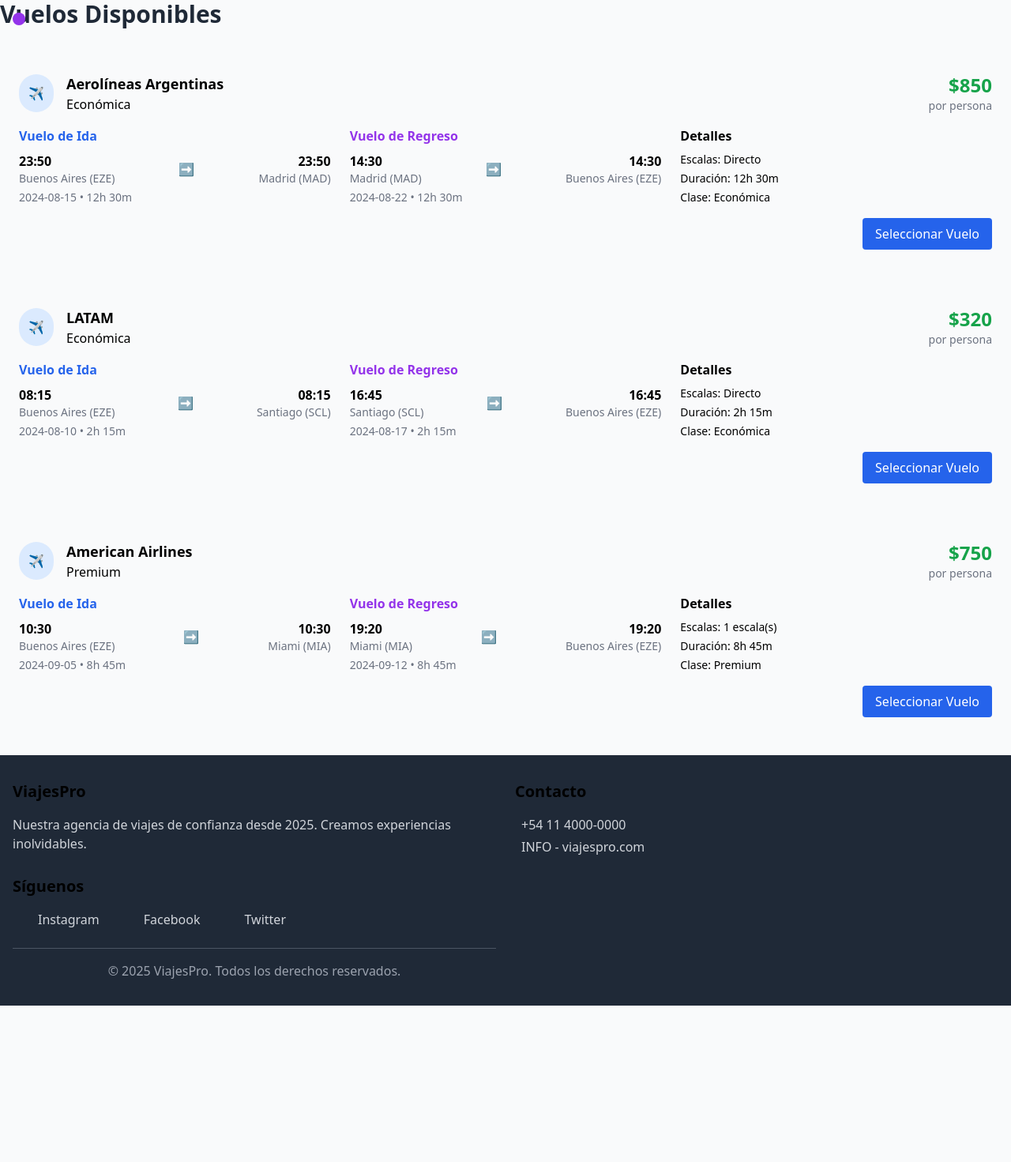
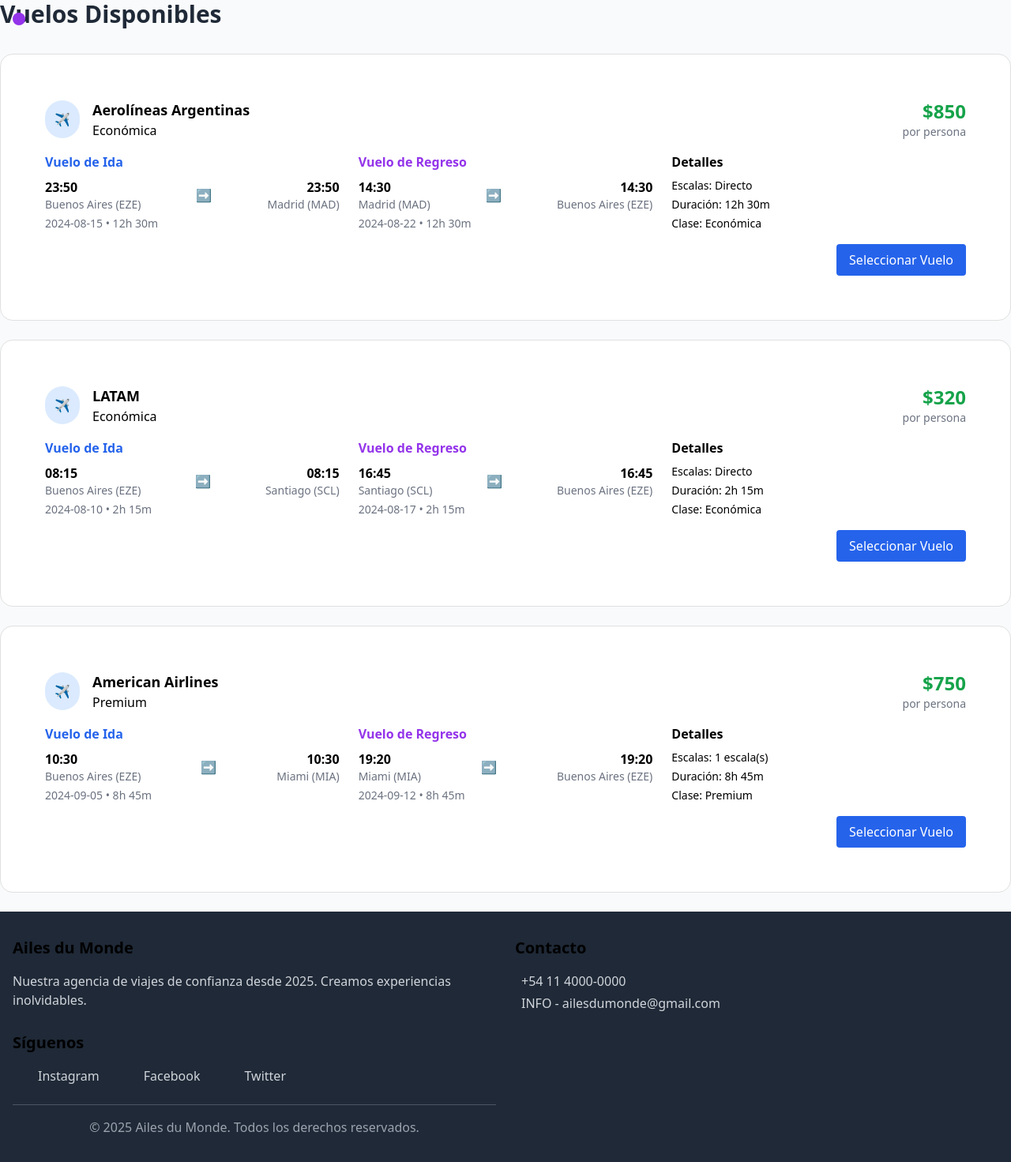
Before and after one commit to Tevez24/Ales_de_munde, a Django app: page /vuelos/ in a window 1280 px wide. Shown: the whole page at 79% size. Before the commit the page ends 1273 px from the top, so only its background shows below. Run offline with Django 4.2, Linux system fonts and the light colour scheme; some libraries are stand-ins or nearby versions.

Commit message:
Refactor: Unificar marca a Ailes du Monde en plantillas

```diff
--- a/Carrito_project/Carrito_app/templates/Carrito_app/acerca.html
+++ b/Carrito_project/Carrito_app/templates/Carrito_app/acerca.html
@@ -7,7 +7,7 @@
   <meta charset="UTF-8" />
   <meta name="viewport" content="width=device-width, initial-scale=1.0" />
   <title>{% block title %}Ailes Du Monde{% endblock %}</title>
-  <link rel="stylesheet" href="{% static 'estilos.css' %}">
+  <link rel="stylesheet" href="{% static 'Carrito_app/css/estilos.css' %}">
   <title>Acerca -  AILES DU MONDE</title>
   <!-- Tailwind CDN para mantener los estilos tal cual -->
   <script src="https://cdn.tailwindcss.com"></script>
@@ -41,7 +41,7 @@
       <div class="grid grid-cols-1 lg:grid-cols-2 gap-12 items-center">
         <div>
           <p class="text-gray-600 mb-6 text-lg leading-relaxed">
-            ViajesPro nació en 2010 con la visión de hacer que los viajes sean accesibles
+            Ailes du Monde nació en 2010 con la visión de hacer que los viajes sean accesibles
             y extraordinarios para todos. Comenzamos como una pequeña agencia familiar y
             hemos crecido hasta convertirnos en una de las agencias de viajes más confiables
             de la región.
--- a/Carrito_project/Carrito_app/templates/Carrito_app/arrepentimiento.html
+++ b/Carrito_project/Carrito_app/templates/Carrito_app/arrepentimiento.html
@@ -160,13 +160,13 @@
     <div class="container mx-auto px-4">
       <div class="grid grid-cols-2 md:grid-cols-2 gap-6">
         <div>
-          <h3 class="text-xl font-bold mb-4">ViajesPro</h3>
+          <h3 class="text-xl font-bold mb-4">Ailes du Monde</h3>
           <p class="text-gray-300">Nuestra agencia de viajes de confianza desde 2025. Creamos experiencias inolvidables.</p>
         </div>
         <div>
           <h3 class="text-xl font-bold mb-4">Contacto</h3>
           <p class="text-gray-300 mb-1"><i data-lucide="phone" class="h-4 w-4 mr-2 inline"></i>+54 11 4000-0000</p>
-          <p class="text-gray-300"><i data-lucide="mail" class="h-4 w-4 mr-2 inline"></i>INFO - viajespro.com</p>
+          <p class="text-gray-300"><i data-lucide="mail" class="h-4 w-4 mr-2 inline"></i>INFO - ailesdumonde@gmail.com</p>
         </div>
         <div>
           <h3 class="text-xl font-bold mb-4">Síguenos</h3>
@@ -188,7 +188,7 @@
 </div>
 
       <div class="border-t border-gray-600 mt-6 pt-4 text-center text-gray-400">
-        &copy; 2025 ViajesPro. Todos los derechos reservados.
+        &copy; 2025 Ailes du Monde. Todos los derechos reservados.
       </div>
     </div>
 </footer>
--- a/Carrito_project/Carrito_app/templates/Carrito_app/base.html
+++ b/Carrito_project/Carrito_app/templates/Carrito_app/base.html
@@ -6,7 +6,7 @@
   <meta name="viewport" content="width=device-width, initial-scale=1.0">
   <title>{% block title %}Ailes du Monde{% endblock %}</title>
   <script src="https://cdn.tailwindcss.com"></script>
-  <link rel="stylesheet" href="{% static 'estilos.css' %}">
+  <link rel="stylesheet" href="{% static 'Carrito_app/css/estilos.css' %}">
   <script src="https://cdn.jsdelivr.net/npm/lucide@latest/dist/lucide.min.js"></script>
 </head>
 <body class="bg-gray-50">
--- a/Carrito_project/Carrito_app/templates/Carrito_app/vuelos.html
+++ b/Carrito_project/Carrito_app/templates/Carrito_app/vuelos.html
@@ -8,7 +8,7 @@
   <meta name="viewport" content="width=device-width, initial-scale=1.0">
   <title>Vuelos - Alies du munde</title>
    <script src="https://cdn.tailwindcss.com"></script>
-  <link rel="stylesheet" href="{% static 'estilos.css' %}">
+  <link rel="stylesheet" href="{% static 'Carrito_app/css/estilos.css' %}">
 </head>
 <button onclick="window.history.back()" class="fixed top-4 left-4 bg-purple-600 hover:bg-purple-700 text-white rounded-full p-2 z-20">
   <i data-lucide="arrow-left" class="h-5 w-5"></i>
@@ -305,13 +305,13 @@
     <div class="container mx-auto px-4">
       <div class="grid grid-cols-2 md:grid-cols-2 gap-6">
         <div>
-          <h3 class="text-xl font-bold mb-4">ViajesPro</h3>
+          <h3 class="text-xl font-bold mb-4">Ailes du Monde</h3>
           <p class="text-gray-300">Nuestra agencia de viajes de confianza desde 2025. Creamos experiencias inolvidables.</p>
         </div>
         <div>
           <h3 class="text-xl font-bold mb-4">Contacto</h3>
           <p class="text-gray-300 mb-1"><i data-lucide="phone" class="h-4 w-4 mr-2 inline"></i>+54 11 4000-0000</p>
-          <p class="text-gray-300"><i data-lucide="mail" class="h-4 w-4 mr-2 inline"></i>INFO - viajespro.com</p>
+          <p class="text-gray-300"><i data-lucide="mail" class="h-4 w-4 mr-2 inline"></i>INFO - ailesdumonde@gmail.com</p>
         </div>
         <div>
           <h3 class="text-xl font-bold mb-4">Síguenos</h3>
@@ -333,7 +333,7 @@
 </div>
 
       <div class="border-t border-gray-600 mt-6 pt-4 text-center text-gray-400">
-        &copy; 2025 ViajesPro. Todos los derechos reservados.
+        &copy; 2025 Ailes du Monde. Todos los derechos reservados.
       </div>
     </div>
 </footer>
```
Also changed, not shown: Carrito_project/Carrito_app/templates/Carrito_app/alojamiento.html (+4 -4 lines), Carrito_project/Carrito_app/templates/Carrito_app/alquileres.html (+4 -4 lines).
